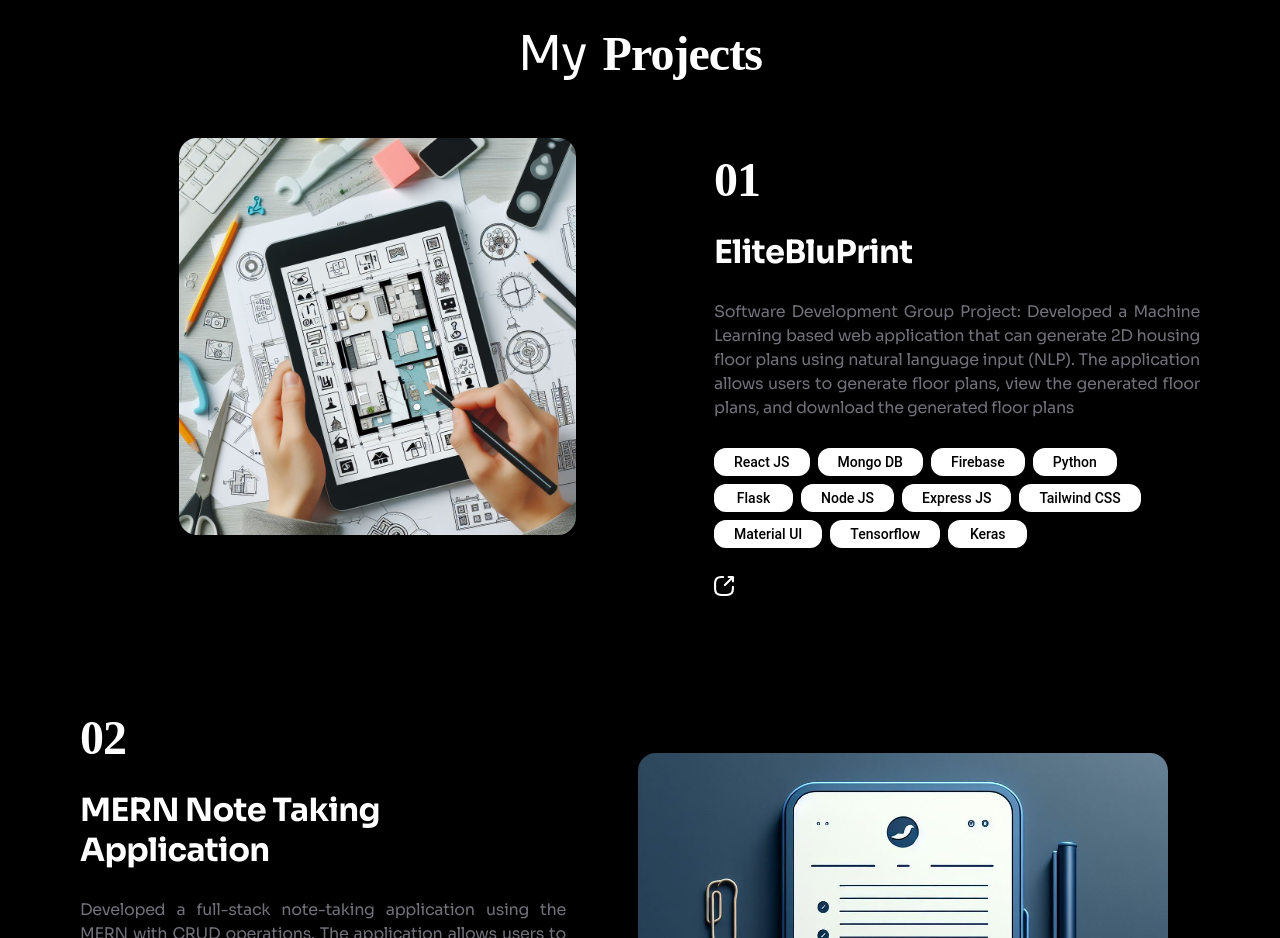
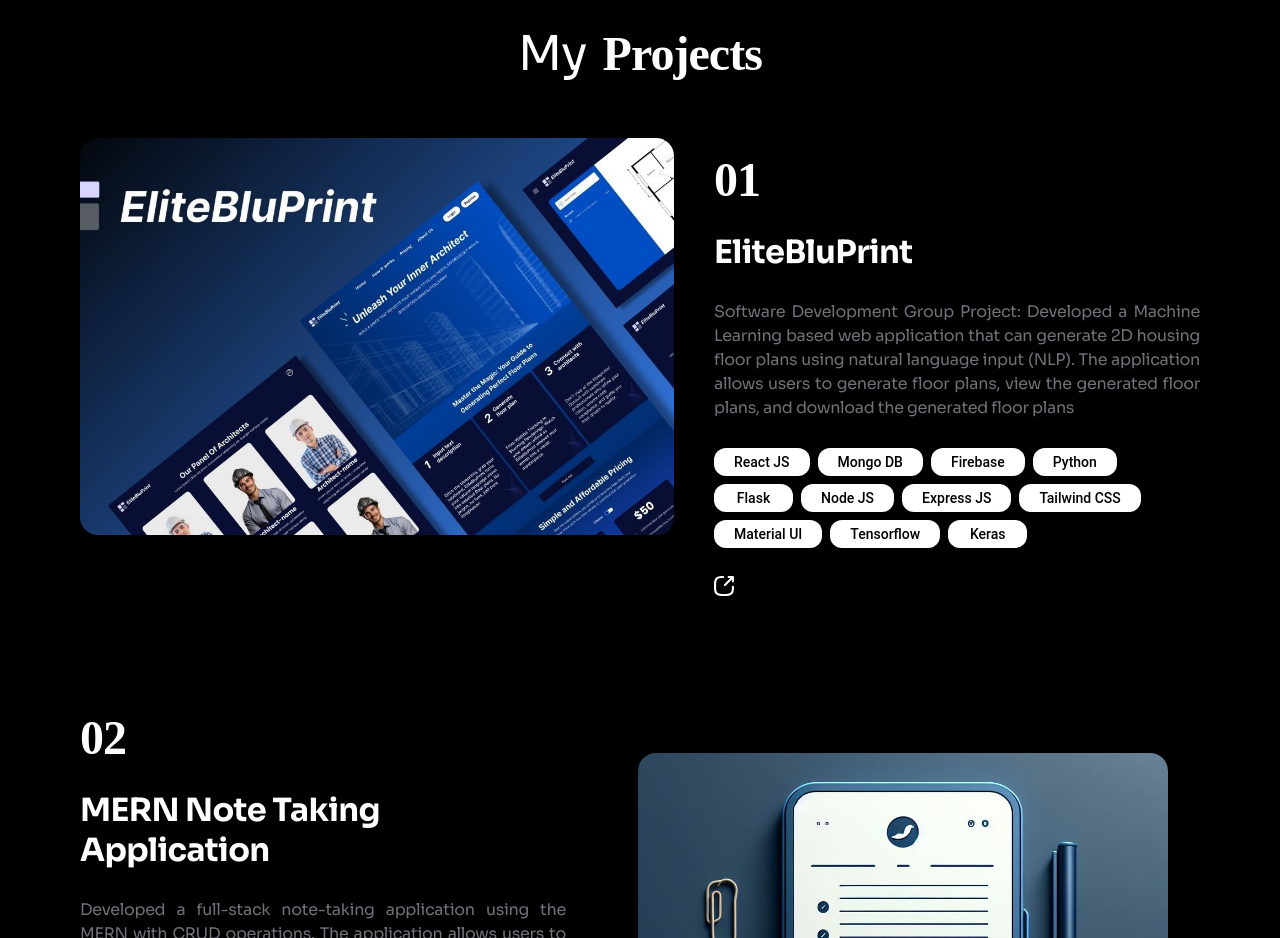
Before and after one commit to salmanfaraj06/portfoilo, a React (Vite) app: page / in a window 1280 px wide. Shown: the part 5320-6258 px from the top of the page. Built offline with nearby package versions, Linux system fonts and the light colour scheme; a web font is replaced by a local one.

Commit message:
added new image and updated

```diff
--- a/src/components/projects.jsx
+++ b/src/components/projects.jsx
@@ -28,8 +28,8 @@ function projects() {
           <div className="flex sm:flex-1 flex-col h-[476px] md:h-auto items-center justify-start w-[594px] sm:w-full md:order-2">
             <Img
               className="h-[397px] md:h-auto object-cover rounded-[18px] w-[530px]hover:shadow-lg"
-              src="images/Elitebluprint.jpeg"
-              alt="image771"
+              src="images/elitebluprint.jpg"
+              alt="elitebluprint"
             />
           </div>
           <div className="flex flex-1 flex-col items-start justify-center w-full md:order-1">
```
Also changed, not shown: public/images/elitebluprint.jpg (added).
